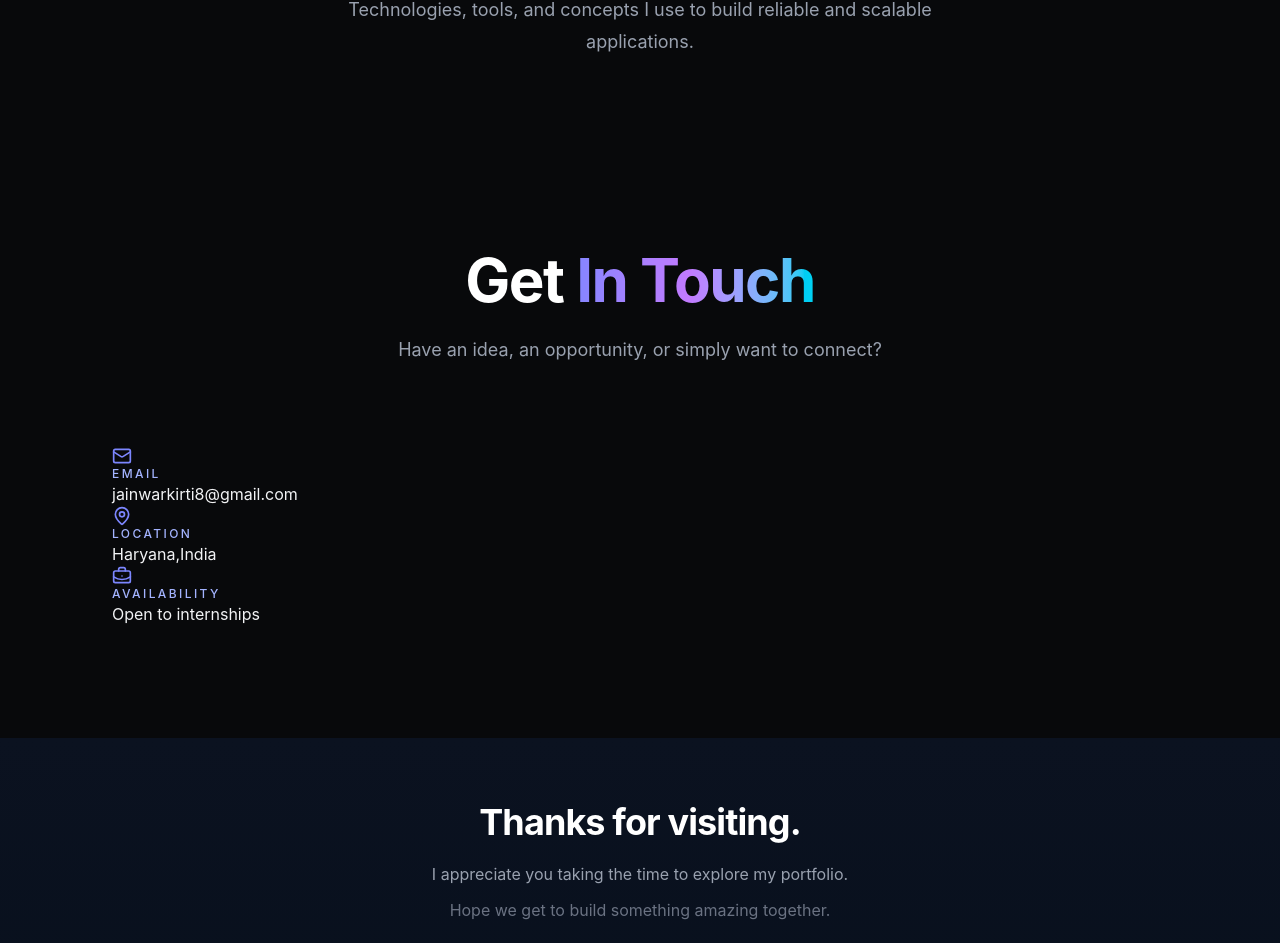
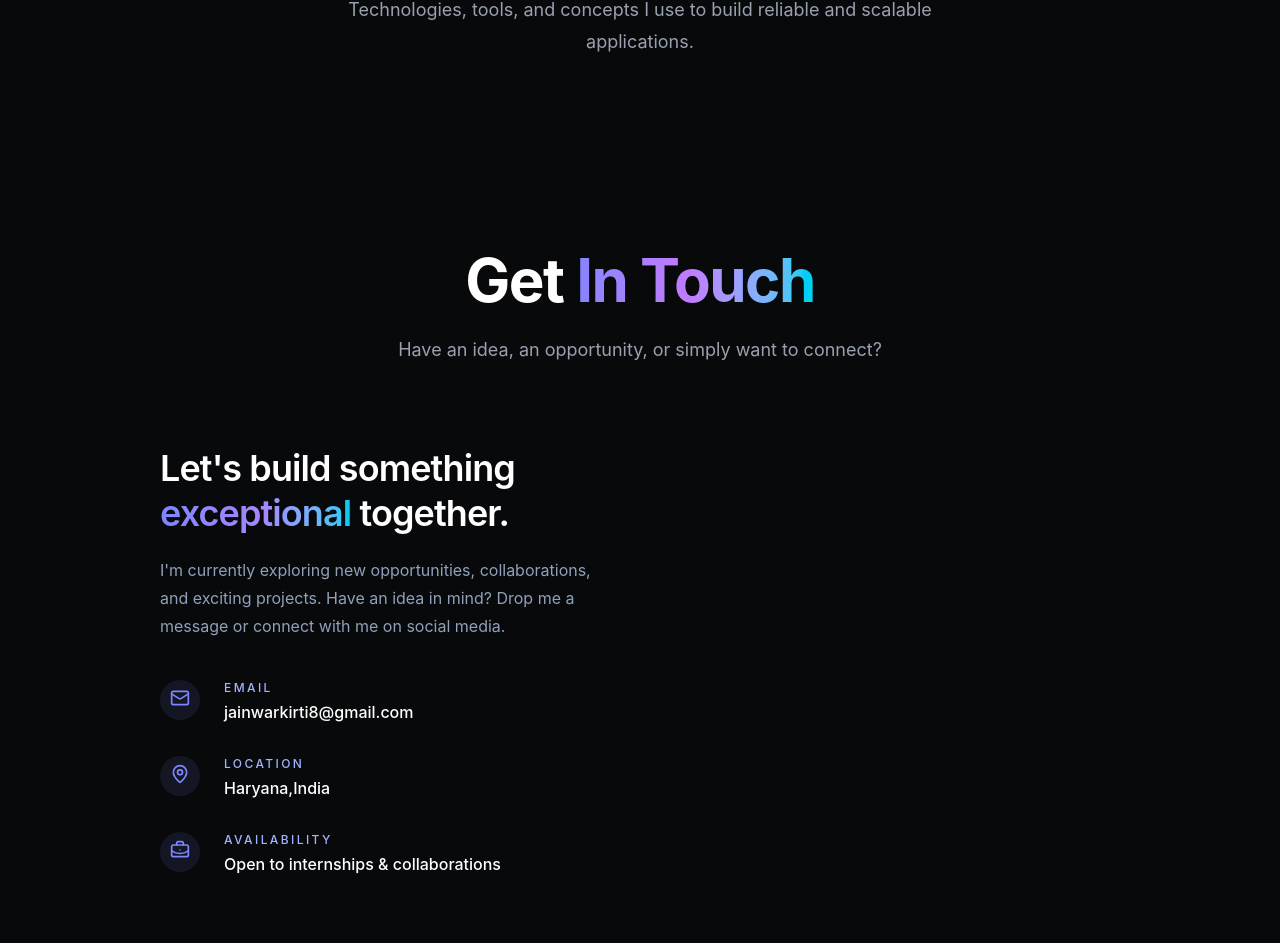
Before and after one commit to Kirti391/Portfolio-website, a React (Vite) app: page / in a window 1280 px wide. Shown: the part 1854-2797 px from the top of the page. Built offline with nearby package versions, Linux system fonts and the light colour scheme.

Commit message:
feat: build and style contact info section

```diff
--- a/src/components/contact/contact.jsx
+++ b/src/components/contact/contact.jsx
@@ -2,7 +2,7 @@ import ContactForm from "./contactForm";
 import ContactInfo from "./contactInfo";
 function Contact() {
     return (
-        <section id='contact' className="relative py-28 px-6 md:px-16 lg:px-28 overflow-hidden">
+        <section id='contact' className="relative py-28 px-6 md:px-16 lg:px-40 overflow-hidden">
             <header className="text-center max-w-3xl mx-auto">
                 <h2 className="text-5xl md:text-6xl font-bold tracking-tight">
                     <span className="text-white">Get</span>
--- a/src/components/contact/contactInfo.jsx
+++ b/src/components/contact/contactInfo.jsx
@@ -5,27 +5,48 @@ function ContactInfo() {
         <div className="space-y-10">
 
             {/* description */}
+            <div>
+                <h3 className="max-w-xl text-3xl md:text-4xl font-semibold leading-tight tracking-tight text-white">
+                    Let's build something <span className="bg-gradient-to-r from-indigo-400 via-violet-400 to-cyan-400 bg-clip-text text-transparent" >exceptional </span>together.
+                </h3>
 
+                <p className="mt-5 max-w-lg text-base leading-7 text-slate-400">
+                    I'm currently exploring new opportunities, collaborations, and exciting projects. Have an idea in mind? Drop me a message or connect with me on social media.
+                </p>
+            </div>
             {/* details */}
-        <div >
-            <p className="text-xs uppercase font-medium tracking-[0.2em] text-indigo-300">
-                <LuMail className="text-indigo-400 text-xl" />
+
+            <div className="space-y-8">
+                <div className="flex items-start gap-6 cursor-pointer transition-all duration-300 group">
+                    <div className="h-10 w-10 rounded-full bg-indigo-400/10 flex justify-center transition-all duration-300  ">
+                    <LuMail className="text-indigo-400 text-xl mt-2 group-hover:-translate-y-1 group-hover:text-indigo-300   transition-all duration-300 " /></div>
+                    <div>
+                        <p className="text-xs uppercase font-medium tracking-[0.2em] text-indigo-300 group-hover:text-indigo-200
+                          transition-colors duration-300">
                             Email
                         </p>
-            <p>jainwarkirti8@gmail.com</p>
-
-            <p className="text-xs uppercase font-medium tracking-[0.2em] text-indigo-300">
-                <LuMapPin className="text-indigo-400 text-xl"/>
+                        <p className="mt-1 text-base font-medium text-white transition-colors duration-300 group-hover:text-indigo-100">jainwarkirti8@gmail.com</p></div>
+                </div>
+                <div className="flex items-start gap-6 cursor-pointer transition-all duration-300 group">
+                    <div className="h-10 w-10 rounded-full bg-indigo-400/10 flex justify-center transition-all duration-300 ">
+                    <LuMapPin className="text-indigo-400 text-xl mt-2 group-hover:-translate-y-1 group-hover:text-indigo-300 transition-all duration-300" /></div>
+                    <div>
+                        <p className="text-xs uppercase font-medium tracking-[0.2em] text-indigo-300 group-hover:text-indigo-200
+                            transition-colors duration-300">
                             Location
                         </p>
-            <p>Haryana,India</p>
-
-            <p className="text-xs uppercase font-medium tracking-[0.2em] text-indigo-300">
-                <LuBriefcaseBusiness className="text-indigo-400 text-xl"/>
+                        <p className="mt-1 text-base font-medium text-white transition-colors duration-300 group-hover:text-indigo-100">Haryana,India</p></div>
+                </div>
+                <div className="flex items-start gap-6 cursor-pointer transition-all duration-300 group">
+                    <div className="h-10 w-10 rounded-full bg-indigo-400/10 flex justify-center transition-all duration-300 ">
+                    <LuBriefcaseBusiness className="text-indigo-400 text-xl mt-2 group-hover:-translate-y-1 group-hover:text-indigo-300 transition-all duration-300" /></div>
+                    <div>
+                        <p className="text-xs uppercase font-medium tracking-[0.2em] text-indigo-300 group-hover:text-indigo-200
+                          transition-colors duration-300">
                             Availability
                         </p>
-            <p>Open to internships</p>
-
+                        <p className="mt-1 text-base font-medium text-white transition-colors duration-300 group-hover:text-indigo-100">Open to internships & collaborations</p></div>
+                </div>
 
 
             </div>
--- a/src/components/skills/skillCategory.jsx
+++ b/src/components/skills/skillCategory.jsx
@@ -0,0 +1,9 @@
+function skillCategory(){
+
+    return(
+        <div>
+
+        </div>
+    )
+}
+export default skillCategory;
```
Lines whose indentation alone changed are shown as unchanged.
